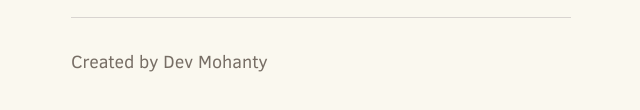
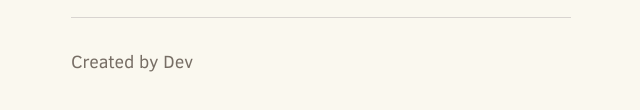
Before and after one commit to urdevops/game_deployment_cicd, a plain HTML site: page index.html in a window 1280 px wide. Shown: the part 888-998 px from the top of the page, 319-959 px from the left. Drawn offline with Linux system fonts and the light colour scheme.

Commit message:
Update index.html

```diff
--- a/index.html
+++ b/index.html
@@ -78,7 +78,7 @@
 
     <hr>
     <p>
-    Created by Dev Mohanty
+    Created by Dev
     </p>
   </div>
 
```
